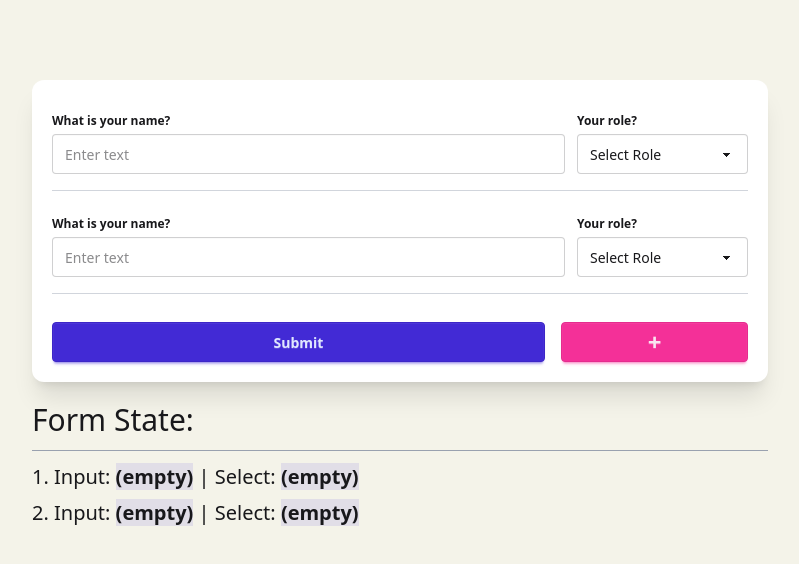
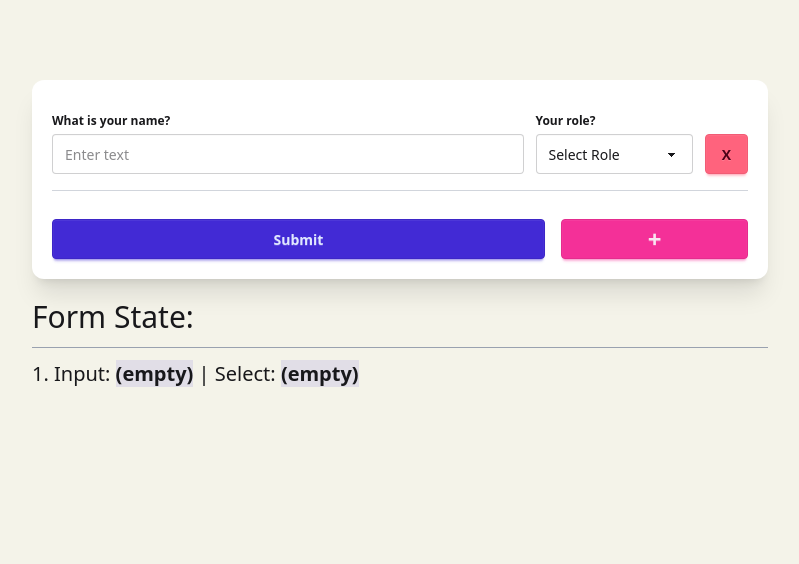
Before and after one commit to AskatAsh/Dynamic-Form, a React (Vite) app: page / in a window 1280 px wide. Shown: the top 564 px of the page, without its empty margins (240-1039 px from the left). Built offline with nearby package versions, Linux system fonts and the light colour scheme.

Commit message:
Added delete field handler and fixed addnewfield with preventDefault

```diff
--- a/src/App.jsx
+++ b/src/App.jsx
@@ -1,10 +1,7 @@
 import { useState } from "react";
 
 function DynamicForm() {
-  const [formData, setFormData] = useState([
-    { input: "", select: "" },
-    { input: "", select: "" },
-  ]);
+  const [formData, setFormData] = useState([{ input: "", select: "" }]);
 
   const [submittedData, setSubmittedData] = useState(null);
 
@@ -25,13 +22,23 @@ function DynamicForm() {
   };
 
   // add new field handler
-  const addNewField = () => {
+  const addNewField = (e) => {
+    e.preventDefault();
     setFormData([...formData, { input: "", select: "" }]);
+  };
+
+  // delete field handler
+  const deleteField = (index) => {
+    console.log(index);
+    const updateFormData = [...formData];
+    updateFormData.splice(index, 1);
+    console.log("After", updateFormData);
+    setFormData(updateFormData);
   };
 
   const handleSubmit = (e) => {
     e.preventDefault();
-    console.log("Form Data", e.target);
+    console.log("Before", formData);
   };
 
   return (
@@ -45,7 +52,7 @@ function DynamicForm() {
           {/* dynamicaly render input and select */}
           {formData.map((field, index) => (
             <div
-              className="flex gap-3 mb-3 pb-3 border-b border-gray-300"
+              className="flex items-end gap-3 mb-3 pb-3 border-b border-gray-300"
               key={index}
             >
               {/* text input */}
@@ -69,19 +76,34 @@ function DynamicForm() {
                 <div>
                   <legend className="fieldset-legend">Your role?</legend>
                   <select
-                    defaultValue="Select Role"
+                    value={field.select}
                     className="select w-full"
                     onChange={(e) => handleSelectChange(e.target.value, index)}
                   >
-                    <option disabled={true}>Select Role</option>
-                    <option>Frontend Developer</option>
-                    <option>Backend Developer</option>
-                    <option>Fullstack Developer</option>
-                    <option>Junior Developer</option>
-                    <option>Senior Developer</option>
+                    <option value="" disabled={true}>
+                      Select Role
+                    </option>
+                    <option value="Frontend Developer">
+                      Frontend Developer
+                    </option>
+                    <option value="Backend Developer">Backend Developer</option>
+                    <option value="Fullstack Developer">
+                      Fullstack Developer
+                    </option>
+                    <option value="Junior Developer">Junior Developer</option>
+                    <option value="Senior Developer">Senior Developer</option>
                   </select>
                 </div>
               </fieldset>
+
+              {/* delete field button */}
+              <button
+                title="Delete this input field"
+                className="btn btn-error mb-1"
+                onClick={() => deleteField(index)}
+              >
+                X
+              </button>
             </div>
           ))}
 
```
